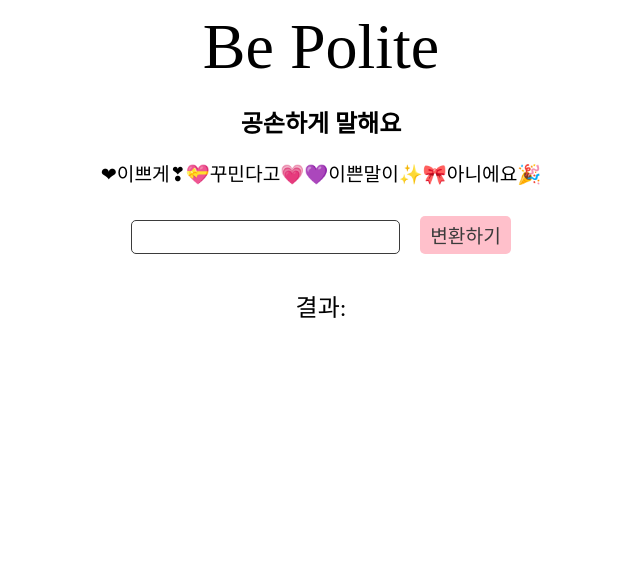
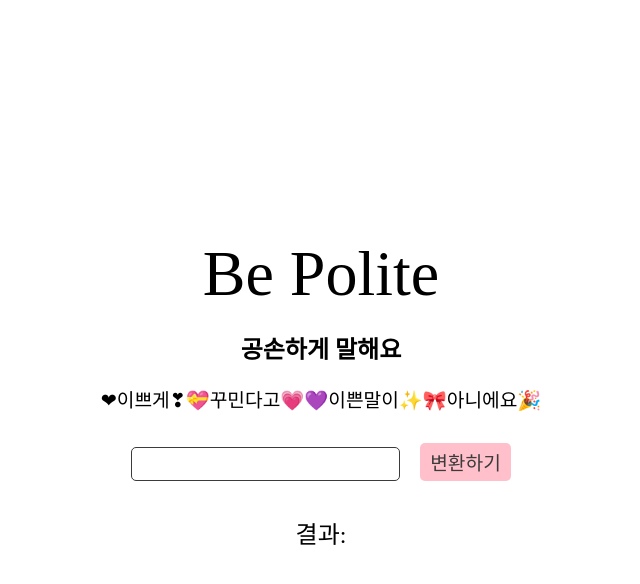
Before and after one commit to dev-ming/polite-converter, a React (Create React App) app: page / in a window 1280 px wide. Shown: the top 584 px of the page, without its empty margins (319-959 px from the left). Built offline with nearby package versions, Linux system fonts and the light colour scheme; a web font is replaced by a local one.

Commit message:
:package: Add prettier

```diff
--- a/src/App.js
+++ b/src/App.js
@@ -1,40 +1,12 @@
-import React, { useState } from 'react';
-import './App.css';
+import React from "react";
+import Main from "./component/main";
+import "./App.css";
 
 function App() {
-  const [text, setText] = useState('');
-  const [result, setResult] = useState('');
-
-  const convertText = async () => {
-    try {
-      const response = await fetch('https://port-0-polite-converter-server-3prof2lll3g7izj.sel3.cloudtype.app/api/convert', {
-        method: 'POST',
-        headers: {
-          'Content-Type': 'application/json',
-        },
-        body: JSON.stringify({ text })
-      });
-      const data = await response.json();
-      setResult(data.politeText);
-    } catch (error) {
-      console.error('Error converting text:', error);
-    }
-  };
-
   return (
-      <div className="App">
-        <div className="title">Be Polite</div>
-        <h2>공손하게 말해요</h2>
-          <p style={{fontSize:"1.2rem"}}>❤이쁘게❣💝꾸민다고💗💜이쁜말이✨🎀아니에요🎉</p>
-        <input
-            className="Input"
-            type="text"
-            value={text}
-            onChange={e => setText(e.target.value)}
-        />
-        <button className="Btn" onClick={convertText}>변환하기</button>
-        <p style={{fontSize:"1.5rem"}}>결과: {result}</p>
-      </div>
+    <div className="App">
+      <Main />
+    </div>
   );
 }
 
--- a/src/component/main.js
+++ b/src/component/main.js
@@ -0,0 +1,56 @@
+import React, { useState } from "react";
+
+function Main(props) {
+  const [text, setText] = useState("");
+  const [result, setResult] = useState("");
+
+  const convertText = async () => {
+    try {
+      const response = await fetch(
+        "https://port-0-polite-converter-server-3prof2lll3g7izj.sel3.cloudtype.app/api/convert",
+        {
+          method: "POST",
+          headers: {
+            "Content-Type": "application/json",
+          },
+          body: JSON.stringify({ text }),
+        },
+      );
+      const data = await response.json();
+      setResult(data.politeText);
+    } catch (error) {
+      console.error("Error converting text:", error);
+    }
+  };
+
+  return (
+    <div
+      style={{
+        display: "flex",
+        alignItems: "center",
+        justifyContent: "center",
+        height: "100vh",
+      }}
+    >
+      <div>
+        <div className="title">Be Polite</div>
+        <h2>공손하게 말해요</h2>
+        <p style={{ fontSize: "1.2rem" }}>
+          ❤이쁘게❣💝꾸민다고💗💜이쁜말이✨🎀아니에요🎉
+        </p>
+        <input
+          className="Input"
+          type="text"
+          value={text}
+          onChange={(e) => setText(e.target.value)}
+        />
+        <button className="Btn" onClick={convertText}>
+          변환하기
+        </button>
+        <p style={{ fontSize: "1.5rem" }}>결과: {result}</p>
+      </div>
+    </div>
+  );
+}
+
+export default Main;
```
Also changed, not shown: src/App.css (+9 -8 lines).
